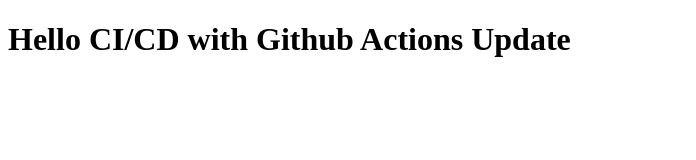
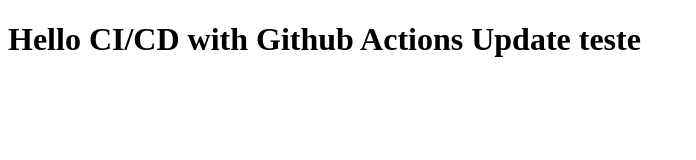
Before and after one commit to Czpla/cicd-nginx, a plain HTML site: page index.html in a window 1280 px wide. Shown: the whole page, without its empty margins (0-696 px from the left). Drawn offline with Linux system fonts and the light colour scheme.

Commit message:
fix: update teste

```diff
--- a/index.html
+++ b/index.html
@@ -7,6 +7,6 @@
     <title>CI/CD</title>
 </head>
 <body>
-    <h1>Hello CI/CD with Github Actions Update</h1>
+    <h1>Hello CI/CD with Github Actions Update teste</h1>
 </body>
 </html>
```
